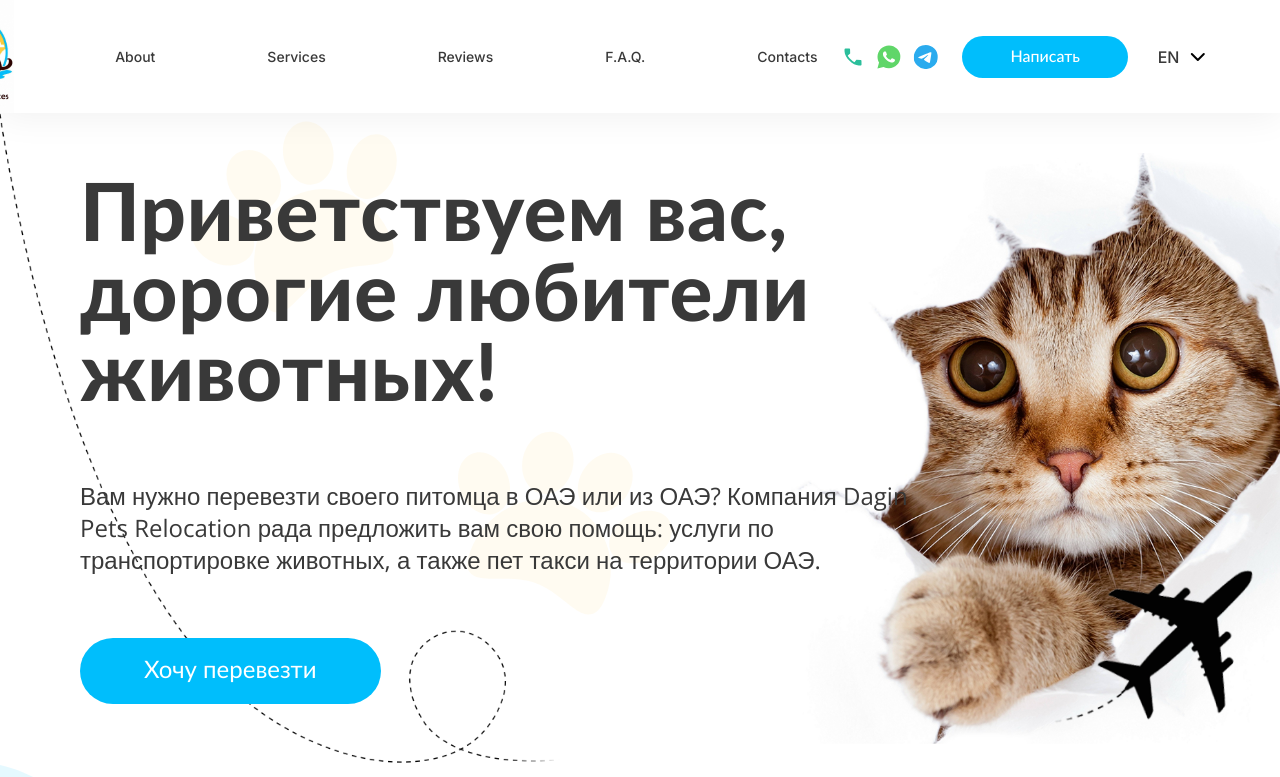
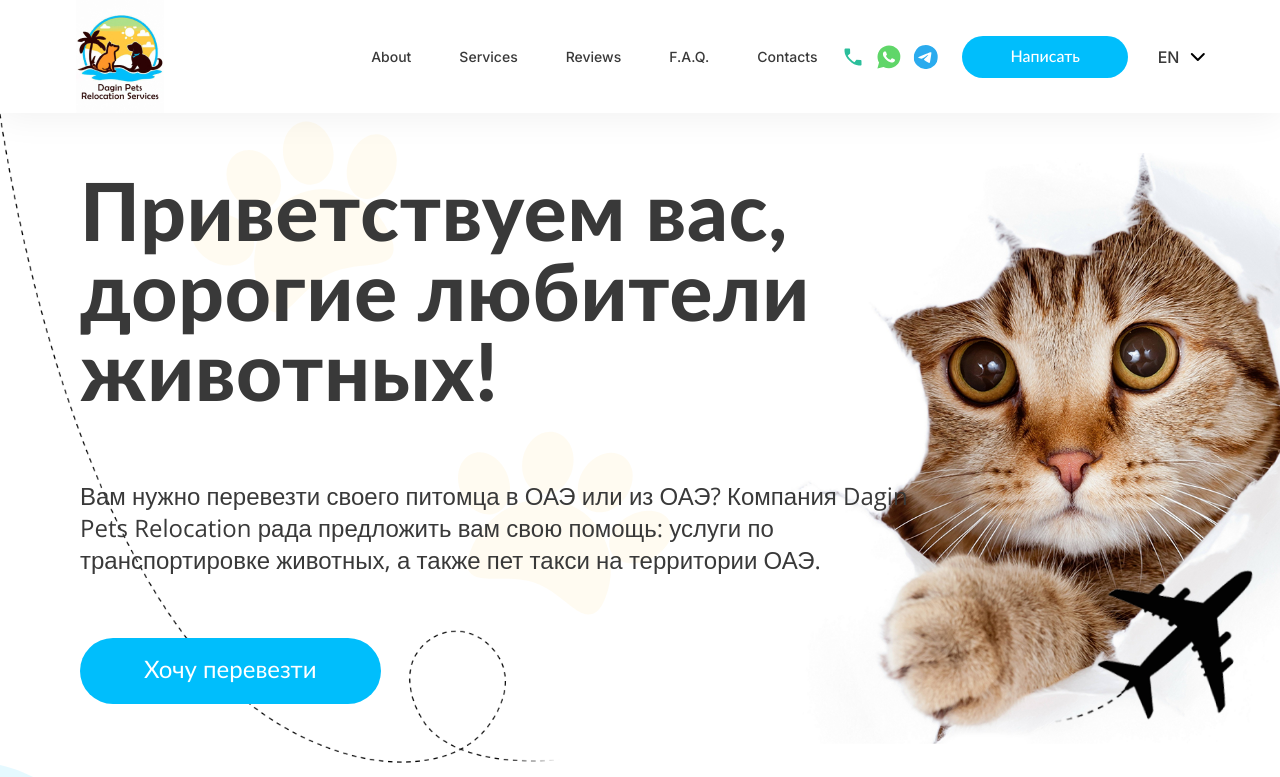
Before and after one commit to DragonflyPie/dagin_pets, a Next.js app: page /en in a window 1280 px wide. Shown: the top 777 px of the page. Built offline with nearby package versions, Linux system fonts and the light colour scheme.

Commit message:
feat: install Sharp. add theme_color and robot.txt.style: fix navbar padding on lg+ screens.

```diff
--- a/app/_components/navbar/NavItems.tsx
+++ b/app/_components/navbar/NavItems.tsx
@@ -28,8 +28,7 @@ const NavItems = ({ handleClick, top, items }: NavItemsProps) => {
           >
             <Link
               href={`#${option}`}
-              className="flex w-full gap-6 whitespace-nowrap py-6 pl-24 xs:pl-16
-              "
+              className="flex w-full gap-6 whitespace-nowrap py-6 pl-24 xs:pl-16 xl:p-0"
             >
               <div className="flex items-center pb-0.5 text-gray-form lg:hidden">
                 <PawSmallIcon />
--- a/app/_components/navbar/Navbar.tsx
+++ b/app/_components/navbar/Navbar.tsx
@@ -24,7 +24,7 @@ const Navbar = async ({ lang }: NavbarProps) => {
           <Image src={logo} fill alt="DaginPets Logo" />
         </div>
         <nav className="hidden lg:block">
-          <ul className=" flex w-full flex-col justify-end gap-6 font-inter text-sm font-medium lg:flex-row lg:text-xs xl:gap-12 xl:text-sm">
+          <ul className=" flex flex-col justify-end gap-6 font-inter text-sm font-medium lg:flex-row lg:text-xs xl:gap-12 xl:text-sm">
             <NavItems top items={navigation} />
           </ul>
         </nav>
--- a/package.json
+++ b/package.json
@@ -33,6 +33,7 @@
     "react-phone-number-input": "^3.3.6",
     "react-slick": "^0.29.0",
     "server-only": "^0.0.1",
+    "sharp": "^0.32.6",
     "tailwindcss": "3.3.3",
     "typescript": "5.2.2",
     "yup": "^1.2.0",
```
Also changed, not shown: app/manifest.webmanifest, public/robot.txt (added), 1 other file (tests, documents, lock files or other folders).
